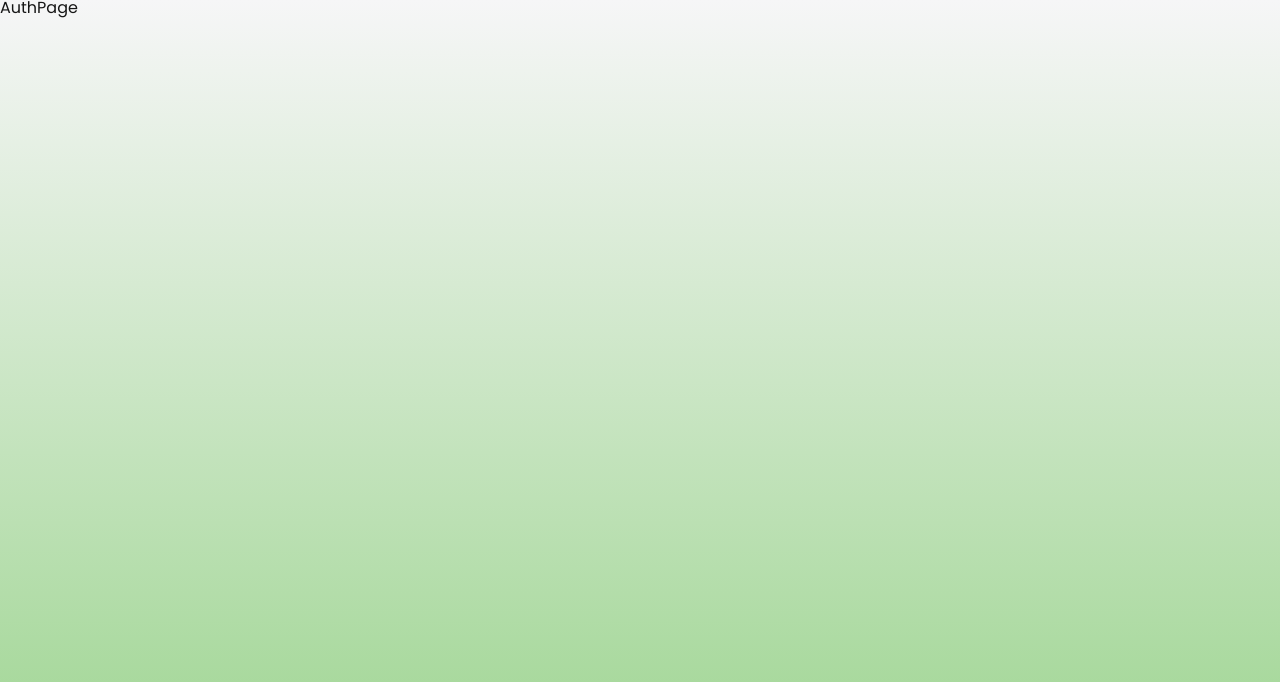
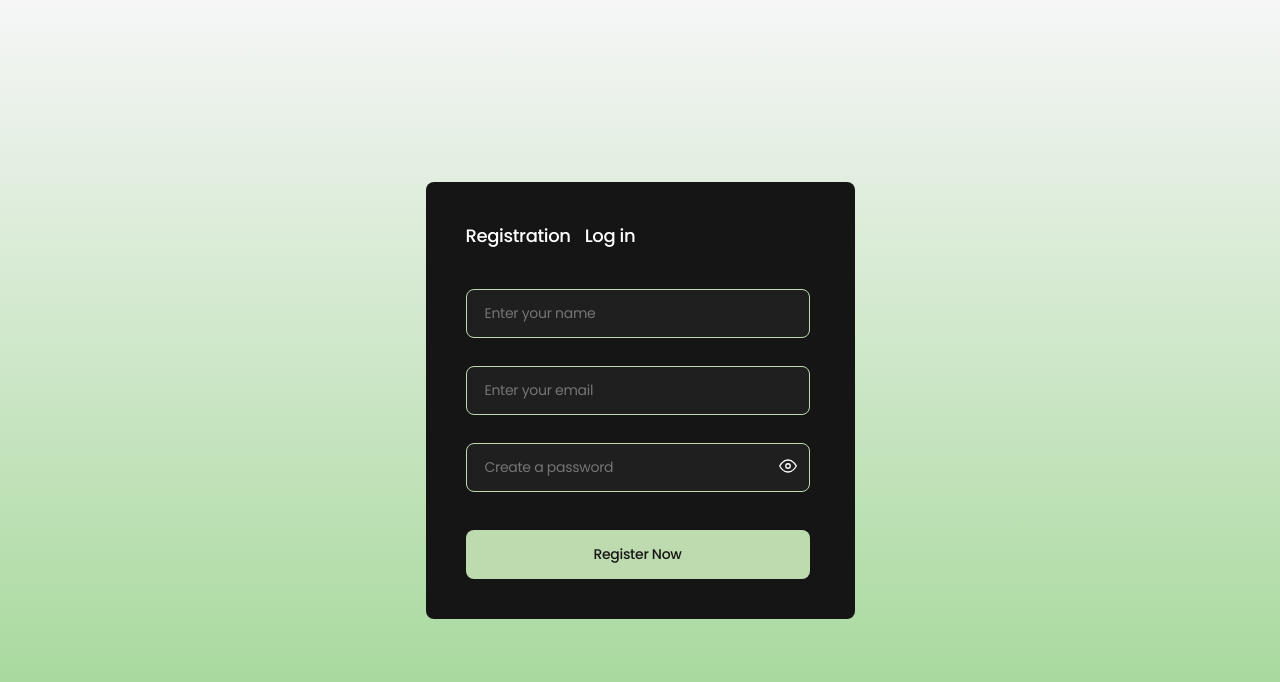
Before and after one commit to kolyakr/TaskPro-frontend, a React (Vite) app: page /auth/1 in a window 1280 px wide. Shown: the top 682 px of the page. Built offline with nearby package versions, Linux system fonts and the light colour scheme.

Commit message:
add form and styles

```diff
--- a/package.json
+++ b/package.json
@@ -10,8 +10,12 @@
     "preview": "vite preview"
   },
   "dependencies": {
+    "@hookform/resolvers": "^3.9.1",
+    "clsx": "^2.1.1",
     "react": "^18.3.1",
-    "react-dom": "^18.3.1"
+    "react-dom": "^18.3.1",
+    "react-hook-form": "^7.54.2",
+    "yup": "^1.6.1"
   },
   "devDependencies": {
     "@eslint/js": "^9.17.0",
--- /dev/null
+++ b/src/components/LoginForm/LoginForm.module.css
@@ -0,0 +1,59 @@
+.form {
+  display: flex;
+  flex-direction: column;
+  justify-content: space-between;
+  background-color: #151515;
+  gap: 24px;
+}
+.formWrapCont {
+  display: flex;
+  flex-direction: column;
+  gap: 14px;
+}
+.formInput {
+  max-width: 344px;
+  width: 100%;
+  max-height: 49px;
+  padding-top: 14px;
+  padding-bottom: 14px;
+  padding-left: 18px;
+  border-radius: 8px;
+  border: 1px solid #bedbb0;
+  font-size: 14px;
+  font-weight: 400;
+  line-height: 21px;
+  letter-spacing: -0.02em;
+  color: #ffffff;
+  background-color: #1f1f1f;
+}
+.passwordWrap {
+  position: relative;
+}
+.eye {
+  position: absolute;
+  top: 14px;
+  right: 18px;
+  cursor: pointer;
+}
+.formError {
+  padding: 0;
+  margin: 0;
+  color: rgb(181, 98, 98);
+  font-size: 0.8rem;
+}
+.noFormError {
+  display: none;
+}
+.submitBtn {
+  max-width: 344px;
+  max-height: 49px;
+  padding: 14px 0px;
+  border-radius: 8px;
+  background-color: #bedbb0;
+  color: #161616;
+  font-size: 14px;
+  font-weight: 500;
+  line-height: 21px;
+  letter-spacing: -0.02em;
+  text-align: center;
+}
--- /dev/null
+++ b/src/components/LoginForm/LoginForm.tsx
@@ -0,0 +1,72 @@
+import React, { useState } from "react";
+import { useForm } from "react-hook-form";
+import { loginFormData } from "../../types";
+import * as yup from "yup";
+import { yupResolver } from "@hookform/resolvers/yup";
+import styles from "./LoginForm.module.css";
+import { Icon } from "../Icon/Icon";
+
+const loginSchema = yup.object().shape({
+  email: yup.string().email().required(),
+  password: yup.string().min(7).max(14).required(),
+});
+
+const LoginForm = () => {
+  const {
+    register,
+    handleSubmit,
+    formState: { errors },
+  } = useForm<loginFormData>({
+    resolver: yupResolver(loginSchema),
+  });
+
+  const [passwordState, setPasswordState] = useState<"text" | "password">(
+    "password"
+  );
+
+  const togglePasswordState = () => {
+    setPasswordState((prev: "text" | "password") => {
+      return prev === "text" ? "password" : "text";
+    });
+  };
+
+  const onSubmit = (data: loginFormData) => {
+    console.log(data);
+  };
+
+  return (
+    <form
+      className={styles.form}
+      onSubmit={handleSubmit(onSubmit)}
+      autoComplete="false"
+    >
+      <input
+        className={styles.formInput}
+        placeholder="Enter your email"
+        {...register("email")}
+      />
+      <p className={errors?.email ? styles.formError : styles.noFormError}>
+        {errors?.email?.message}
+      </p>
+      <div className={styles.passwordWrap}>
+        <input
+          type={passwordState}
+          className={styles.formInput}
+          placeholder="Confirm a password"
+          {...register("password")}
+        />
+        <div onClick={togglePasswordState} className={styles.eye}>
+          <Icon id="eye" size={18} />
+        </div>
+      </div>
+      <p className={errors?.email ? styles.formError : styles.noFormError}>
+        {errors?.password?.message}
+      </p>
+      <button className={styles.submitBtn} type="submit">
+        Log in now
+      </button>
+    </form>
+  );
+};
+
+export default LoginForm;
--- /dev/null
+++ b/src/components/RegisterForm/RegisterForm.module.css
@@ -0,0 +1,55 @@
+.form {
+  display: flex;
+  flex-direction: column;
+  justify-content: space-between;
+  background-color: #151515;
+  gap: 24px;
+}
+.formWrapCont {
+  display: flex;
+  flex-direction: column;
+  gap: 14px;
+}
+.formInput {
+  max-width: 344px;
+  width: 100%;
+  max-height: 49px;
+  padding-top: 14px;
+  padding-bottom: 14px;
+  padding-left: 18px;
+  border-radius: 8px;
+  border: 1px solid #bedbb0;
+  font-size: 14px;
+  font-weight: 400;
+  line-height: 21px;
+  letter-spacing: -0.02em;
+  color: #ffffff;
+  background-color: #1f1f1f;
+}
+.passwordWrap {
+  position: relative;
+}
+.eye {
+  position: absolute;
+  top: 14px;
+  right: 18px;
+  cursor: pointer;
+}
+
+.formError {
+  color: rgb(181, 98, 98);
+  font-size: 0.8rem;
+}
+.submitBtn {
+  max-width: 344px;
+  max-height: 49px;
+  padding: 14px 0px;
+  border-radius: 8px;
+  background-color: #bedbb0;
+  color: #161616;
+  font-size: 14px;
+  font-weight: 500;
+  line-height: 21px;
+  letter-spacing: -0.02em;
+  text-align: center;
+}
--- /dev/null
+++ b/src/components/RegisterForm/RegisterForm.tsx
@@ -0,0 +1,73 @@
+import React, { useState } from "react";
+import { useForm } from "react-hook-form";
+import { registerFormData } from "../../types";
+import * as yup from "yup";
+import { yupResolver } from "@hookform/resolvers/yup";
+import styles from "./RegisterForm.module.css";
+import { Icon } from "../Icon/Icon";
+
+const registerSchema = yup.object().shape({
+  name: yup.string().min(2).max(20).required(),
+  email: yup.string().email().required(),
+  password: yup.string().min(7).max(14).required(),
+});
+
+const RegisterForm = () => {
+  const {
+    register,
+    handleSubmit,
+    formState: { errors },
+  } = useForm<registerFormData>({
+    resolver: yupResolver(registerSchema),
+  });
+
+  const [passwordState, setPasswordState] = useState<"text" | "password">(
+    "password"
+  );
+
+  const togglePasswordState = () => {
+    setPasswordState((prev) => {
+      return prev === "password" ? "text" : "password";
+    });
+  };
+
+  const onSubmit = (data: registerFormData) => {
+    console.log(data);
+  };
+
+  return (
+    <form className={styles.form} onSubmit={handleSubmit(onSubmit)}>
+      <div className={styles.formWrapCont}>
+        <input
+          className={styles.formInput}
+          placeholder="Enter your name"
+          {...register("name")}
+        />
+        <p className={styles.formError}>{errors?.name?.message}</p>
+        <input
+          className={styles.formInput}
+          placeholder="Enter your email"
+          {...register("email")}
+        />
+        <p className={styles.formError}>{errors?.email?.message}</p>
+        <div className={styles.passwordWrap}>
+          <input
+            type={passwordState}
+            className={styles.formInput}
+            placeholder="Create a password"
+            {...register("password")}
+          />
+          <div onClick={togglePasswordState} className={styles.eye}>
+            <Icon id="eye" size={18} />
+          </div>
+        </div>
+        <p className={styles.formError}> {errors?.password?.message}</p>
+      </div>
+      <button className={styles.submitBtn} type="submit">
+        Register Now
+      </button>
+    </form>
+  );
+};
+
+export default RegisterForm;
--- a/src/index.css
+++ b/src/index.css
@@ -1,3 +1,8 @@
 @import url("/src/styles/reset.css");
 @import url("https://fonts.googleapis.com/css2?family=Inter:ital,opsz,wght@0,14..32,100..900;1,14..32,100..900&family=Montserrat:ital,wght@0,100..900;1,100..900&family=Poppins:ital,wght@0,100;0,200;0,300;0,400;0,500;0,600;0,700;0,800;0,900;1,100;1,200;1,300;1,400;1,500;1,600;1,700;1,800;1,900&display=swap");
 @import url("/src/styles//theme.css");
+
+body {
+  padding-left: 15px;
+  padding-right: 15px;
+}
--- a/src/pages/AuthPage/AuthPage.module.css
+++ b/src/pages/AuthPage/AuthPage.module.css
@@ -0,0 +1,32 @@
+.cont {
+  display: flex;
+  align-items: center;
+  justify-content: center;
+  height: 100vh;
+}
+.formCont {
+  display: flex;
+  flex-direction: column;
+  background-color: #151515;
+  padding: 40px;
+  border-radius: 8px;
+  max-width: 429px;
+  width: 100%;
+  justify-content: space-between;
+}
+.formNavCont {
+  display: flex;
+  gap: 14px;
+  margin-bottom: 40px;
+}
+.formLink,
+.activeLink {
+  font-size: 18px;
+  font-weight: 500;
+  line-height: 27px;
+  letter-spacing: -0.02em;
+  color: #ffffff4d;
+}
+.activeLink {
+  color: #ffffff;
+}
--- a/src/pages/AuthPage/AuthPage.tsx
+++ b/src/pages/AuthPage/AuthPage.tsx
@@ -1,7 +1,33 @@
 import React from "react";
+import { NavLink, useParams } from "react-router-dom";
+import LoginForm from "../../components/LoginForm/LoginForm";
+import RegisterForm from "../../components/RegisterForm/RegisterForm";
+import styles from "./AuthPage.module.css";
 
-const AuthPage = () => {
-  return <div>AuthPage</div>;
+const AuthPage: React.FC = () => {
+  const { id } = useParams();
+
+  return (
+    <div className={styles.cont}>
+      <div className={styles.formCont}>
+        <div className={styles.formNavCont}>
+          <NavLink
+            className={id === "login" ? styles.formLink : styles.activeLink}
+            to="/auth/register"
+          >
+            Registration
+          </NavLink>
+          <NavLink
+            className={id === "register" ? styles.formLink : styles.activeLink}
+            to="/auth/login"
+          >
+            Log in
+          </NavLink>
+        </div>
+        {id === "login" ? <LoginForm /> : <RegisterForm />}
+      </div>
+    </div>
+  );
 };
 
 export default AuthPage;
--- /dev/null
+++ b/src/types/index.ts
@@ -0,0 +1,8 @@
+export interface loginFormData {
+  email: string;
+  password: string;
+}
+
+export interface registerFormData extends loginFormData {
+  name: string;
+}
```
Also changed, not shown: src/assets/svg/icons.svg, 1 other file (tests, documents, lock files or other folders).
